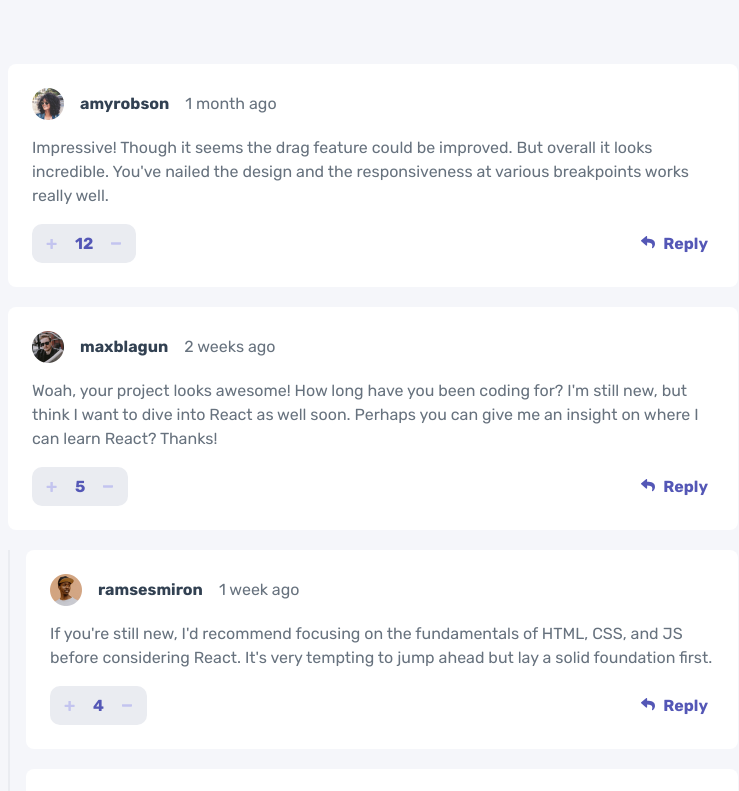
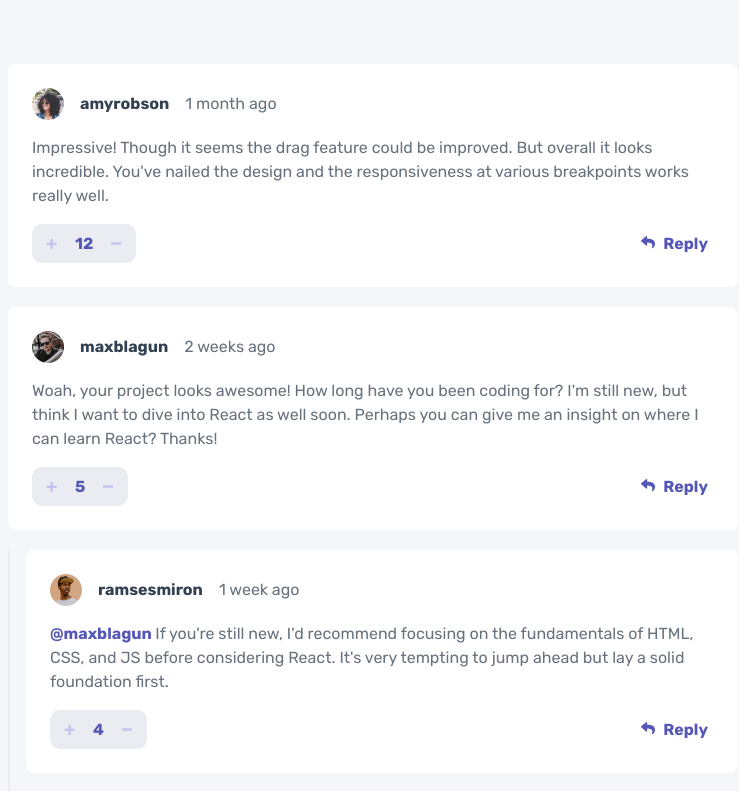
Before and after one commit to svanst/interactive-comments-section, a React (Vite) app: page / in a window 1280 px wide. Shown: the top 791 px of the page, without its empty margins (267-1006 px from the left). Built offline with nearby package versions, Linux system fonts and the light colour scheme.

Commit message:
show handle in replies

```diff
--- a/src/components/Comment/Comment.jsx
+++ b/src/components/Comment/Comment.jsx
@@ -9,7 +9,15 @@ import Rating from "../Rating/Rating";
 import styles from "./Comment.module.css";
 import { modes } from "./modes";
 
-function Comment({ commentID, author, date, content, avatar, rating }) {
+function Comment({
+  commentID,
+  author,
+  replyingTo,
+  date,
+  content,
+  avatar,
+  rating,
+}) {
   const { getReplies } = useContext(CommentsContext);
   const [mode, setMode] = useState(modes.read); // read | edit | reply
   const [textareaValue, setTextareaValue] = useState("");
@@ -40,13 +48,23 @@ function Comment({ commentID, author, date, content, avatar, rating }) {
         {mode === modes.edit ? (
           <CommentForm
             type="edit"
+            mode={modes.edit}
             textareaValue={textareaValue}
             setTextareaValue={setTextareaValue}
             setMode={setMode}
             commentID={commentID}
           />
         ) : (
-          <p className={styles.content}>{content}</p>
+          <p className={styles.content}>
+            {replyingTo ? (
+              <>
+                <span className="fw-bold clr-primary">@{replyingTo} </span>
+                {content}
+              </>
+            ) : (
+              content
+            )}
+          </p>
         )}
 
         <Rating
@@ -68,6 +86,7 @@ function Comment({ commentID, author, date, content, avatar, rating }) {
           textareaValue={textareaValue}
           setTextareaValue={setTextareaValue}
           setMode={setMode}
+          mode={modes.reply}
           commentID={commentID}
         />
       )}
--- a/src/components/CommentForm/CommentForm.jsx
+++ b/src/components/CommentForm/CommentForm.jsx
@@ -12,6 +12,7 @@ function CommentForm({
   type,
   textareaValue,
   setTextareaValue,
+  mode,
   setMode,
   commentID,
   className,
@@ -90,7 +91,9 @@ function CommentForm({
       )}
       <textarea
         value={textareaValue}
-        placeholder="Add a comment..."
+        placeholder={
+          mode === modes.reply ? "Write a reply..." : "Add a comment..."
+        }
         onInput={handleInput}
         className={styles.textarea}
         ref={textareaRef}
--- a/src/components/CommentList/CommentList.jsx
+++ b/src/components/CommentList/CommentList.jsx
@@ -5,12 +5,13 @@ import styles from "./CommentList.module.css";
 function CommentList({ comments, className = "" }) {
   return (
     <ul className={`${className} ${styles.comments}`}>
-      {comments.map(({ id, user, content, createdAt, score }) => (
+      {comments.map(({ id, user, content, createdAt, score, replyingTo }) => (
         <li key={id}>
           {" "}
           <Comment
             commentID={id}
             author={user.username}
+            replyingTo={replyingTo}
             content={content}
             date={createdAt}
             avatar={user.image}
--- a/src/reducers/commentsReducer.js
+++ b/src/reducers/commentsReducer.js
@@ -32,9 +32,10 @@ export const commentsReducer = (comments, action) => {
         break;
       case actions.reply: {
         const replies = getRepliesForComment(draft, action.parentCommentID);
+        const parentComment = getComment(draft, action.parentCommentID);
+        comment.replyingTo = parentComment.user.username;
         if (!replies) {
           // nested replies don't have a replies property yet, so this needs to be created
-          const parentComment = getComment(draft, action.parentCommentID);
           parentComment.replies = [comment];
         } else {
           replies.push(comment);
```
